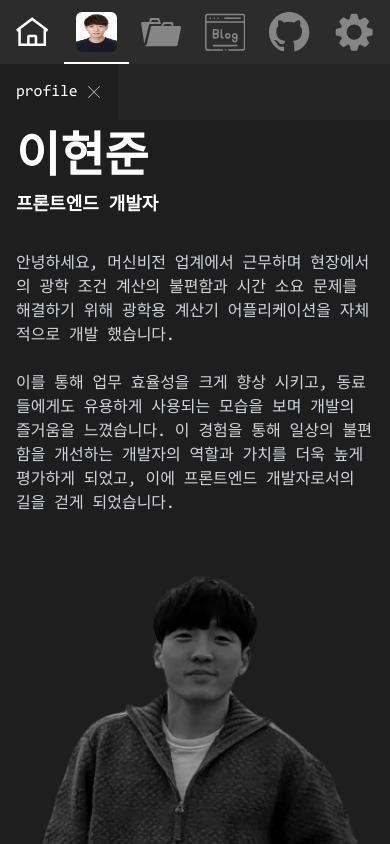
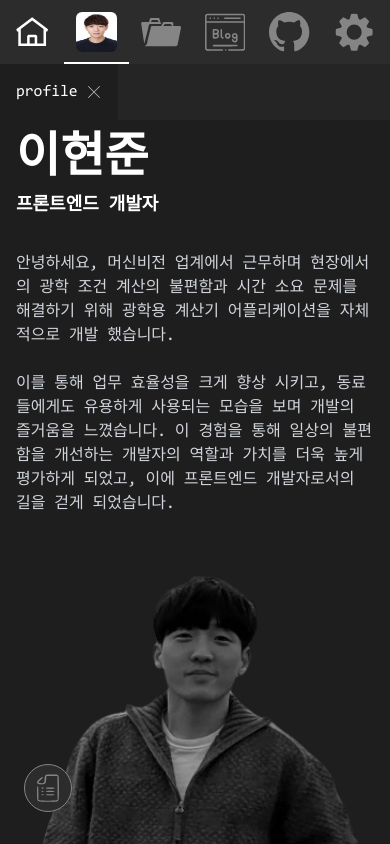
Before and after one commit to hyeonjun-L/leehyeonjun, a Next.js app: page /profile in a window 390 px wide. Built offline with nearby package versions, Linux system fonts and the light colour scheme; no server answers; a small style sheet from the web is missing.

Commit message:
feat: anchor nav 모바일 버튼 구현

```diff
--- a/src/app/_components/AnchorNav.tsx
+++ b/src/app/_components/AnchorNav.tsx
@@ -153,7 +153,7 @@ const AnchorNav = () => {
       {isView && (
         <button
           onClick={changeAnchorView}
-          className="z-anchorNav group absolute left-72 p-3 sm:left-[22rem] md:max-xl:left-[23rem] xl:hidden"
+          className="z-anchorNav group absolute bottom-8 left-[300px] rounded-full border border-solid border-dark-disabled bg-dark-activity p-2 sm:bottom-auto sm:left-72 sm:left-[22rem] sm:rounded-none sm:border-none sm:bg-none sm:p-3 md:max-xl:left-[23rem] xl:hidden"
         >
           <ArrowSVG className="size-8 fill-white group-hover:fill-cursor-dark sm:fill-black sm:dark:fill-white " />
         </button>
--- /dev/null
+++ b/src/app/_components/AnchorNavButton.tsx
@@ -0,0 +1,28 @@
+'use client';
+
+import { usePathname } from 'next/navigation';
+import { useContext } from 'react';
+import { HIDE_PATH } from '@/constants/constants';
+import { ListSVG } from '@/icons/index';
+import { Context } from '../Provider';
+
+const AnchorNavButton = () => {
+  const pathname = usePathname();
+  const { changeAnchorView } = useContext(Context);
+
+  return (
+    !HIDE_PATH.includes(pathname) && (
+      <div className="fixed bottom-8 left-6 sm:hidden">
+        <button
+          onClick={changeAnchorView}
+          className="group flex size-12 items-center justify-center rounded-full border border-solid border-dark-disabled bg-White-activity hover:fill-white"
+          aria-label="anchorNav open"
+        >
+          <ListSVG className="size-7 fill-dark-disabled" />
+        </button>
+      </div>
+    )
+  );
+};
+
+export default AnchorNavButton;
--- a/src/app/layout.tsx
+++ b/src/app/layout.tsx
@@ -3,6 +3,7 @@ import localFont from 'next/font/local';
 import { cookies } from 'next/headers';
 import ActivityNav from '@/app/_components/ActivityNav';
 import AnchorNav from './_components/AnchorNav';
+import AnchorNavButton from './_components/AnchorNavButton';
 import RouterNav from './_components/RouterNav';
 import { AnchorViewProvider } from './Provider';
 import type { Metadata } from 'next';
@@ -48,6 +49,7 @@ export default function RootLayout({
               {settingModal}
             </div>
           </main>
+          <AnchorNavButton />
         </body>
       </AnchorViewProvider>
     </html>
```
